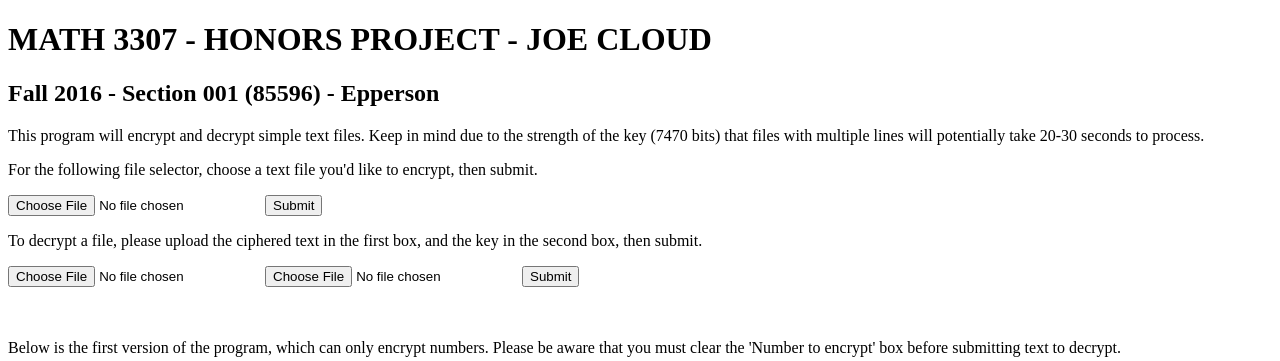
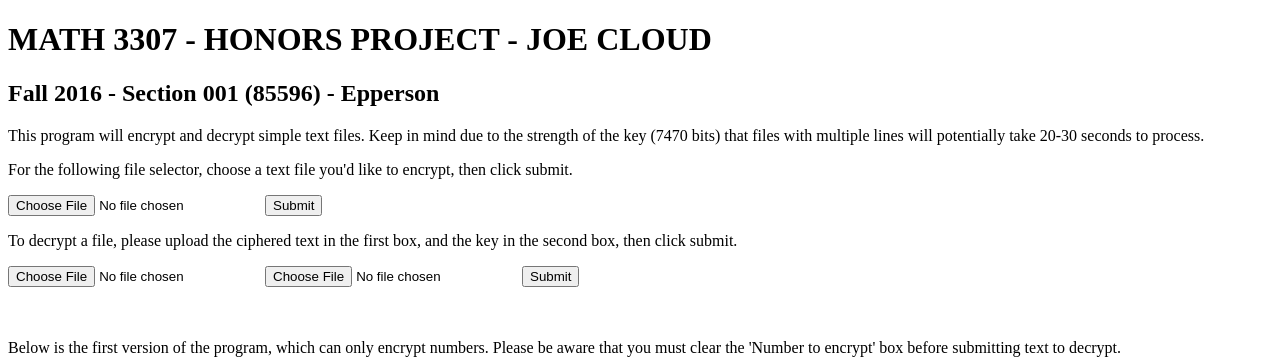
Before and after one commit to binarysaurus/Number-Theory-PKC-Project, a Flask app: page / in a window 1280 px wide. Shown: the top 361 px of the page. Run offline with Flask 2, Linux system fonts and the light colour scheme; parts of the project's set-up code (start-up, migrations or seed data) failed here and were passed over.

Commit message:
upminor formatting fix

```diff
--- a/templates/index.html
+++ b/templates/index.html
@@ -5,12 +5,12 @@
 	<h1>MATH 3307 - HONORS PROJECT - JOE CLOUD</h1>
 	<h2>Fall 2016 - Section 001 (85596) - Epperson </h2>
 	<p> This program will encrypt and decrypt simple text files. Keep in mind due to the strength of the key (7470 bits) that files with multiple lines will potentially take 20-30 seconds to process.</p>
-	<p> For the following file selector, choose a text file you'd like to encrypt, then submit.</p>
+	<p> For the following file selector, choose a text file you'd like to encrypt, then click submit.</p>
     <form action="/umessage" method="post" enctype="multipart/form-data">
         <input type="file" name="data_file" />
         <input type="submit" />
     </form>
-    <p> To decrypt a file, please upload the ciphered text in the first box, and the key in the second box, then submit. </p>
+    <p> To decrypt a file, please upload the ciphered text in the first box, and the key in the second box, then click submit. </p>
      <form action="/dmessage" method="post" enctype="multipart/form-data">
         <input type="file" name="data_file" />
         <input type="file" name="key_file" />
```
Also changed, not shown: app.py (+2 -7 lines), static/encrypted_text.txt (+3 -0 lines).
